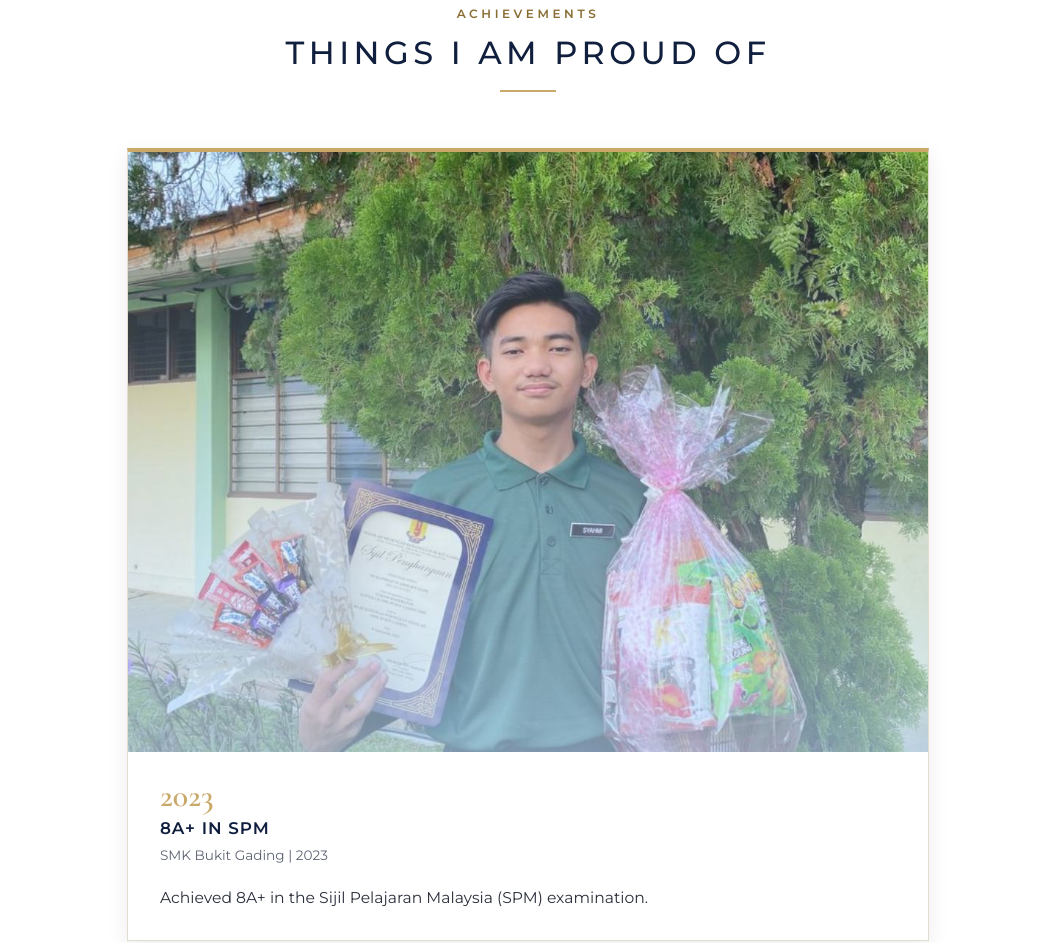
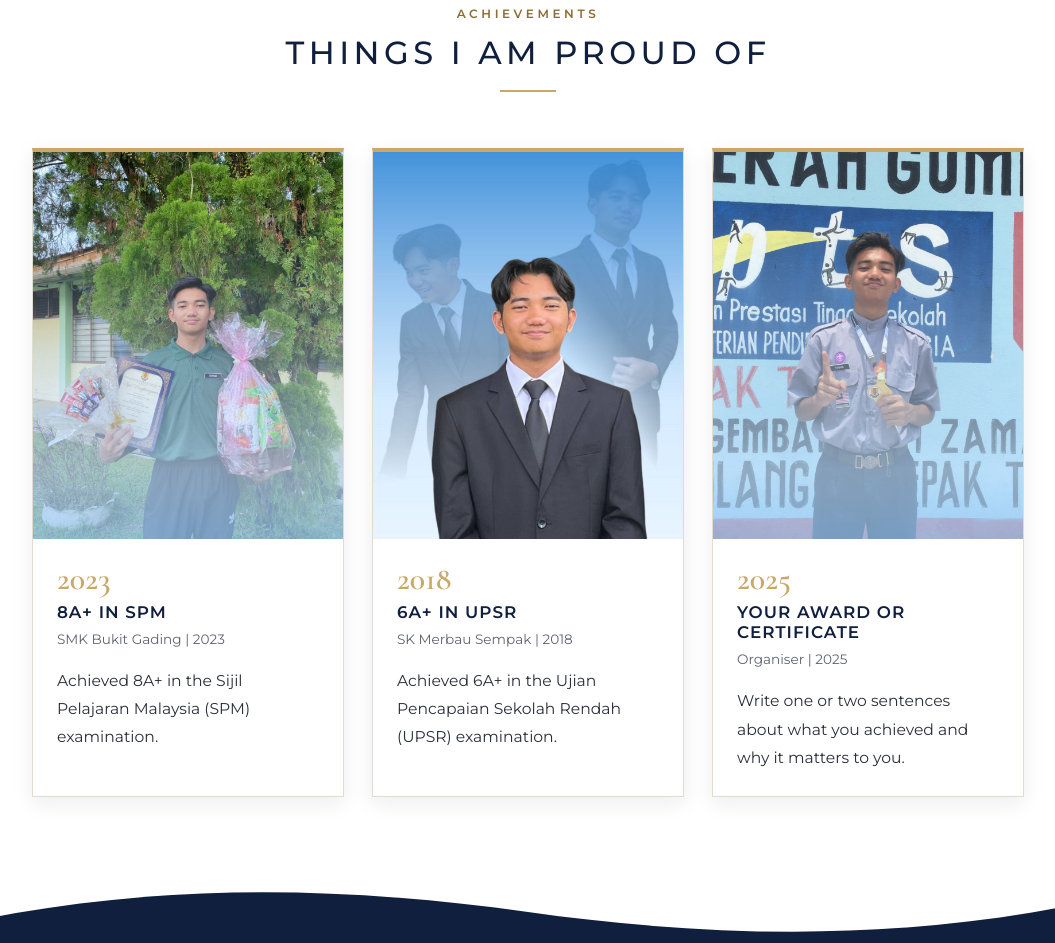
Before and after one commit to syahmizaidi/resume-website, a plain HTML site: page index.html in a window 1280 px wide. Shown: the part 6654-7597 px from the top of the page, without its empty margins (112-1167 px from the left). Drawn offline with nearby package versions, Linux system fonts and the light colour scheme.

Commit message:
Update style.css

```diff
--- a/style.css
+++ b/style.css
@@ -390,14 +390,15 @@ a:focus-visible {
   color: var(--muted);
 }
 
-/* Achievements: cards stacked, photo box 800 x 600 (4:3) on top and text below */
+/* Achievements: three cards in one row, full photo on top and text below */
 .ach-grid {
   list-style: none;
-  max-width: calc(50rem + 2px);   /* photo box = 800px wide on large screens */
+  max-width: 62rem;
   margin: 0 auto;
   padding: 0;
   display: grid;
-  gap: 2.5rem;                    /* cards are stacked, one per row */
+  grid-template-columns: repeat(3, minmax(0, 1fr));   /* left, centre, right */
+  gap: 1.75rem;
 }
 
 .ach-card {
@@ -412,11 +413,10 @@ a:focus-visible {
 .ach-photo img {
   display: block;
   width: 100%;
-  aspect-ratio: 4 / 3;
-  object-fit: cover;       /* crops the photo neatly to fill the box */
+  height: auto;            /* keeps the photo's own shape, so nothing is cropped */
 }
 
-.ach-body { padding: 1.75rem 2rem; }
+.ach-body { padding: 1.5rem; }
 
 .ach-year {
   margin-bottom: 0.4rem;
@@ -605,6 +605,8 @@ a:focus-visible {
   .exp-card:nth-child(even) .exp-photo { order: 0; }
   .exp-body { padding: 1.5rem 1.25rem; }
 
+  .ach-grid { grid-template-columns: 1fr; max-width: 26rem; }
+
   .section { padding: 5rem 0 3.5rem; }
   .glance { padding: 1.25rem; }
 }
```
